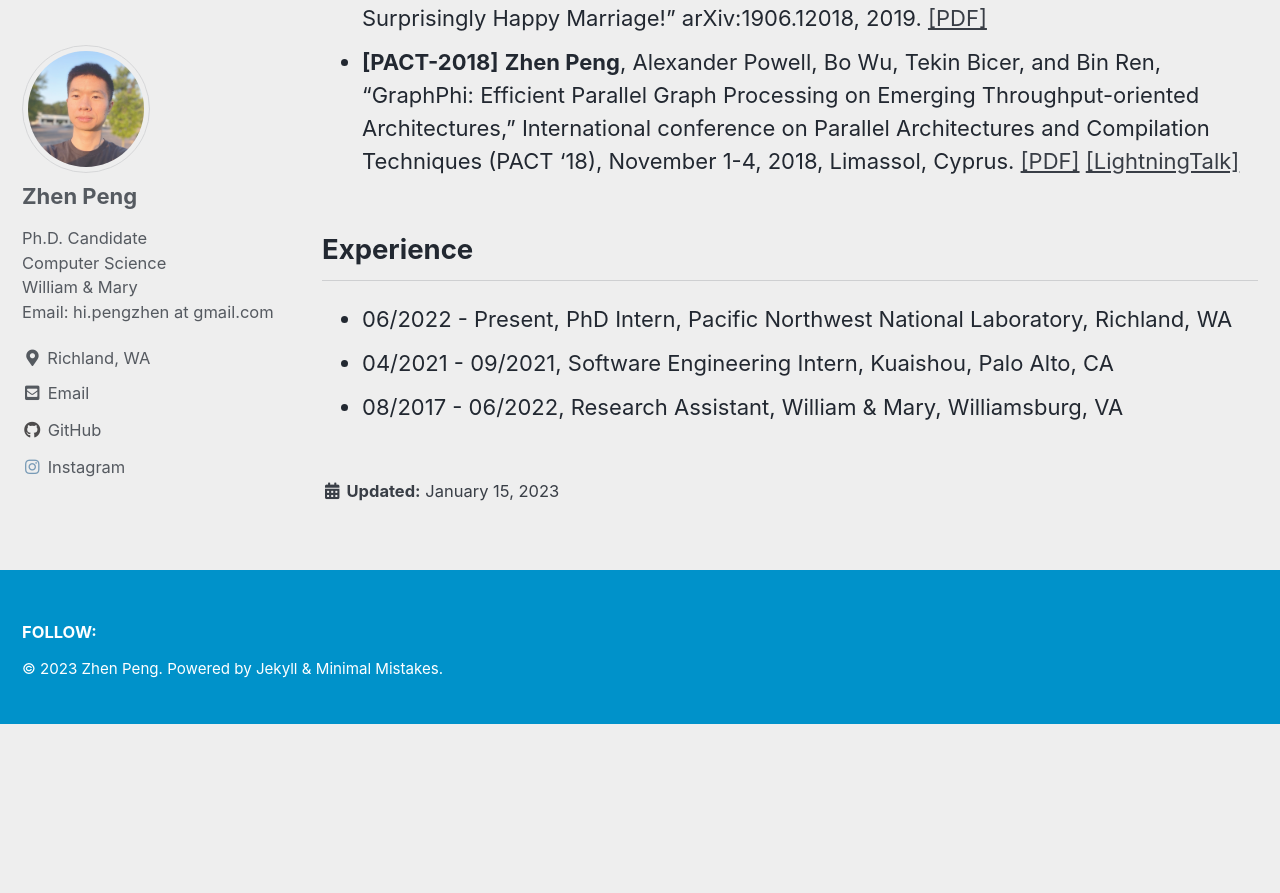
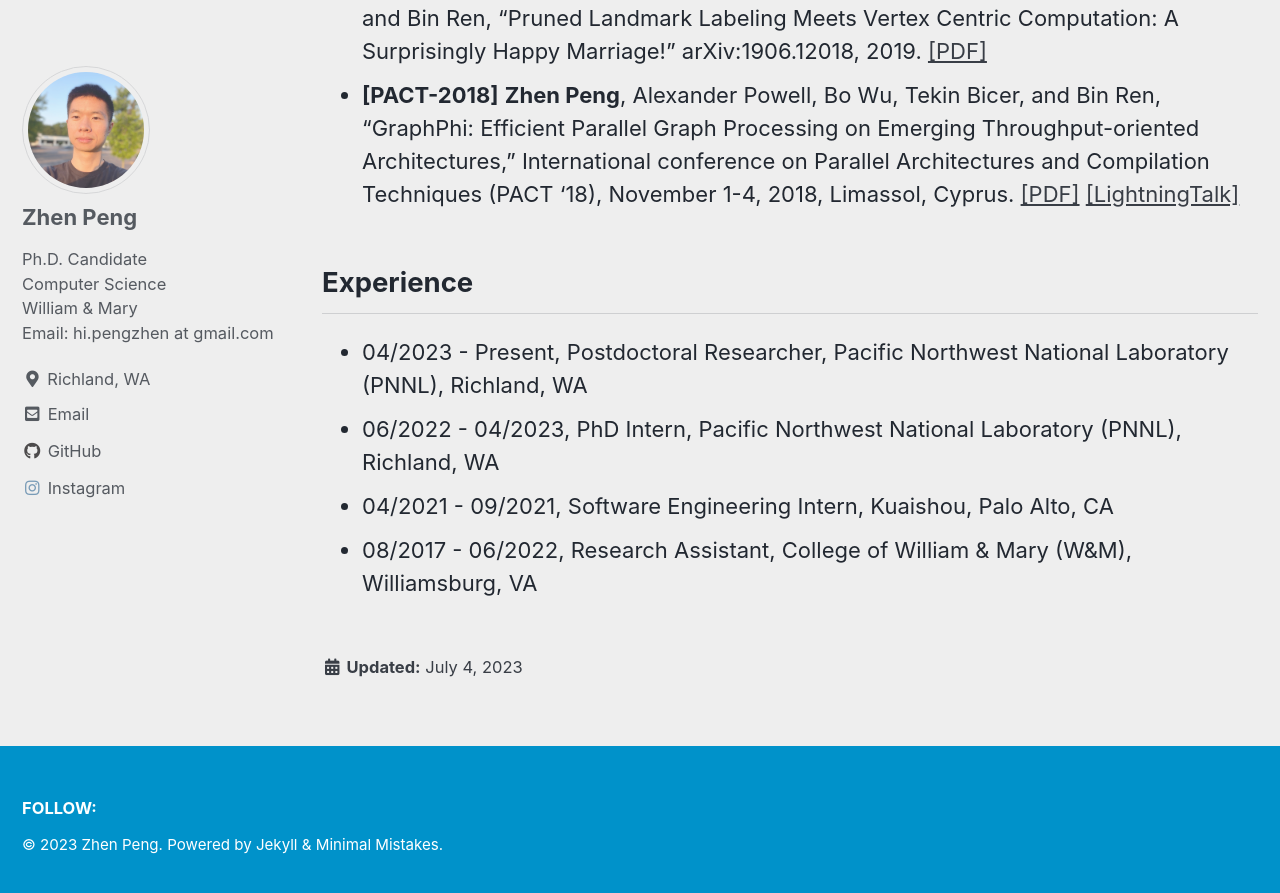
Before and after one commit to johnpzh/johnpzh.github.io, a Jekyll site: the page built from index.md, in a window 1280 px wide and 900 px high, scrolled down 1680 px. Shown: the top 893 px of the window. Built offline with Jekyll 4.4.1, drawn with Linux system fonts in a browser that asks for light colours; cached includes are drawn as plain includes; before the commit the page ends 2404 px from its top, so only the background shows below that; some of the changed text lies outside the part shown.

Commit message:
updated positions after PhD

```diff
--- a/index.md
+++ b/index.md
@@ -2,12 +2,12 @@
 layout: single
 classes: wide
 title: "Zhen Peng"
-date: 2023-01-15 12:21:22 -0800
+date: 2023-07-04 14:49:44 -0700
 author_profile: true
 ---
 
 
-Hi there. I am a Ph.D. Candidate in the [Department of Computer Science][WMCS] at [William & Mary][W&M] under the supervision of [Dr. Bin Ren][BinRen].
+Hi there. I am a Postdoctoral Researcher at Pacific Northwest National Laboratory (PNNL). My mentor is [Dr. Gokcen Kestor][GokcenKestor]. I received my Ph.D. from the [Department of Computer Science][WMCS] at [William & Mary][W&M] under the supervision of [Dr. Bin Ren][BinRen].
 
 My research interests lie in parallel computing with an emphasis on the design and optimization of parallel solutions for graph-based applications, relevant areas including:
 
@@ -40,6 +41,7 @@ My full [CV](assets/files/ZhenPeng_CV.pdf).
 
 ## Experience
 
-* 06/2022 - Present, PhD Intern, Pacific Northwest National Laboratory, Richland, WA
+* 04/2023 - Present, Postdoctoral Researcher, Pacific Northwest National Laboratory (PNNL), Richland, WA
+* 06/2022 - 04/2023, PhD Intern, Pacific Northwest National Laboratory (PNNL), Richland, WA
 * 04/2021 - 09/2021, Software Engineering Intern, Kuaishou, Palo Alto, CA
-* 08/2017 - 06/2022, Research Assistant, William & Mary, Williamsburg, VA
+* 08/2017 - 06/2022, Research Assistant, College of William & Mary (W&M), Williamsburg, VA
```
Also changed, not shown: other parts of index.md (+2 -1 lines), 1 other file.
